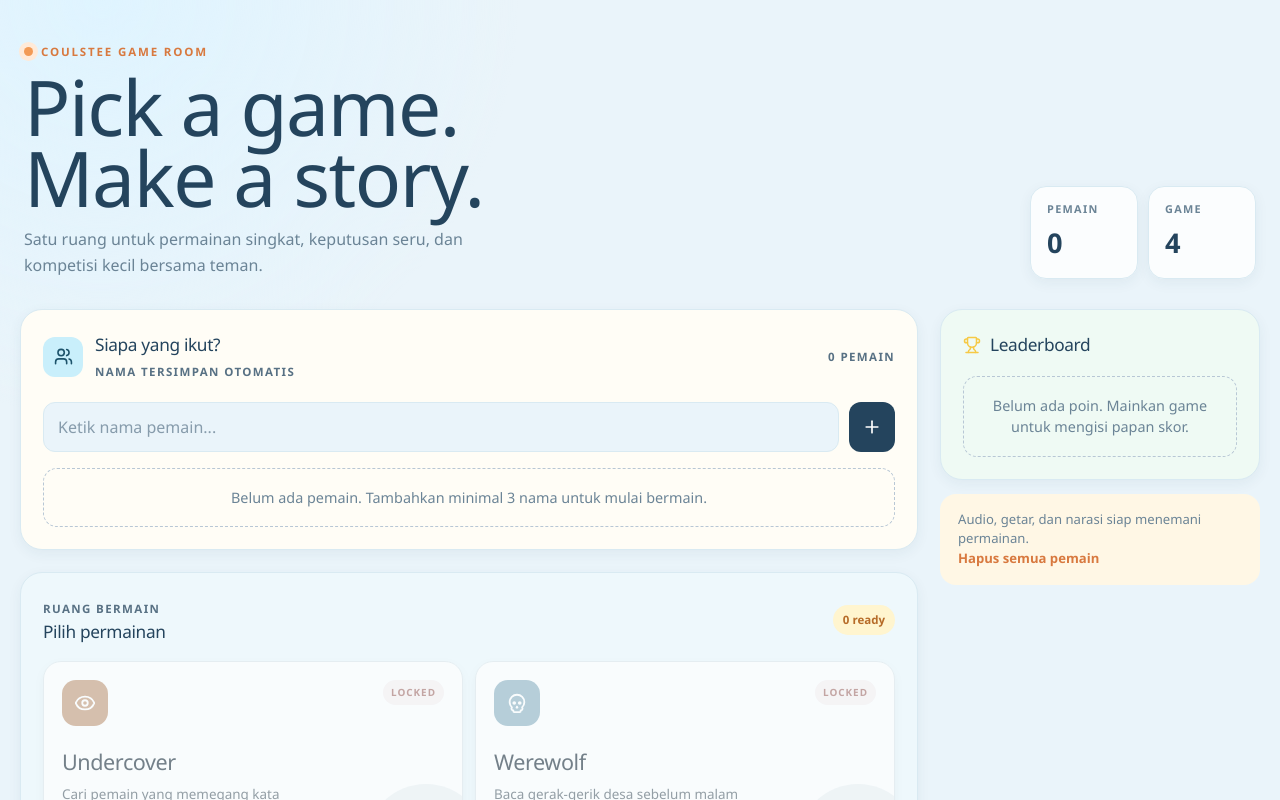
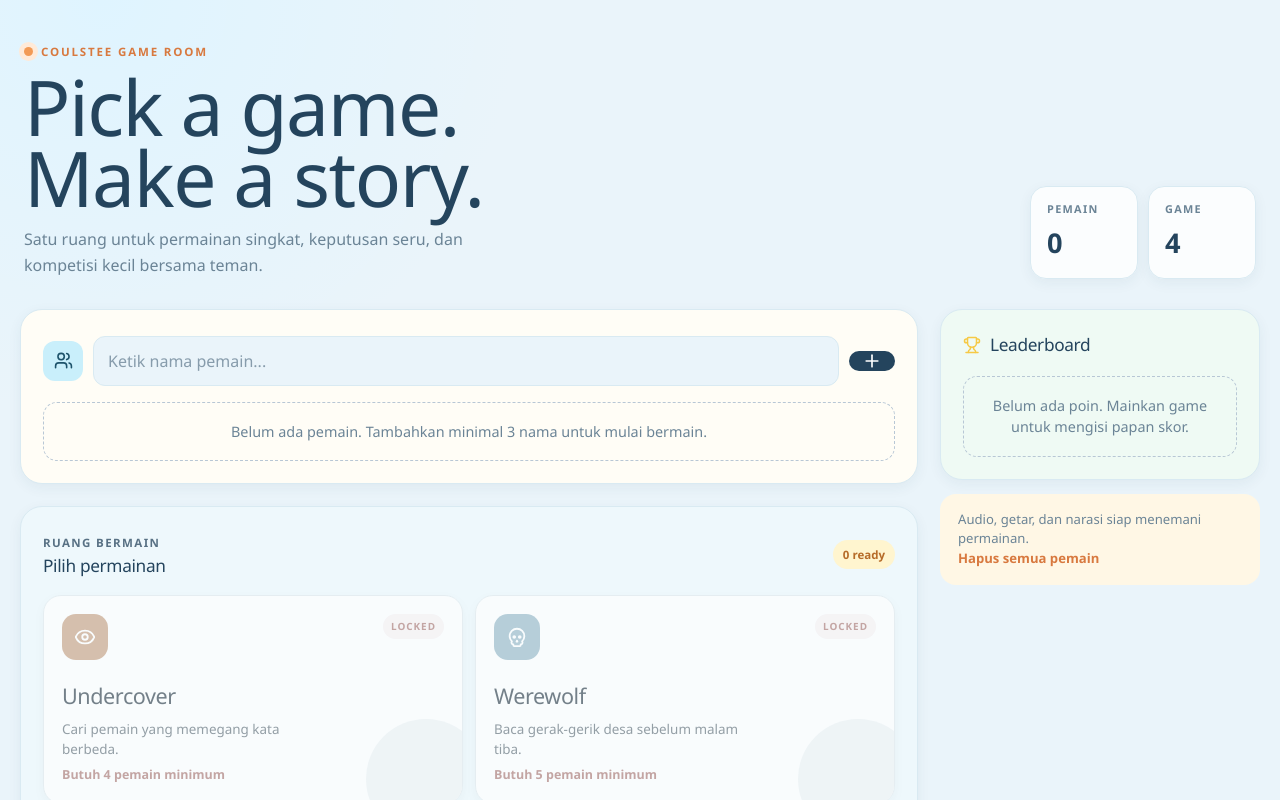
Before and after one commit to SultanEdu/game_project_coulstee, a React (Vite) app: page / in a window 1280 px wide. Shown: the top 800 px of the page. Built offline with nearby package versions, Linux system fonts and the light colour scheme.

Commit message:
dashboard

```diff
--- a/src/components/game/PlayerSetup.tsx
+++ b/src/components/game/PlayerSetup.tsx
@@ -1,5 +1,5 @@
 import { useState } from 'react'
-import { Plus, X } from 'lucide-react'
+import { Plus, Users, X } from 'lucide-react'
 import { usePlayers, type Player } from '@/lib/game/store'
 
 export function PlayerSetup() {
@@ -17,6 +17,7 @@ export function PlayerSetup() {
   return (
     <>
       <div className="players-form">
+        <span className="section-icon" aria-hidden="true"><Users size={19} /></span>
         <input value={name} onChange={(event) => setName(event.target.value)} onKeyDown={(event) => event.key === 'Enter' && add()} placeholder="Ketik nama pemain..." className="players-input" aria-label="Nama pemain" />
         <button onClick={add} className="icon-button" aria-label="Tambah pemain"><Plus size={20} /></button>
       </div>
--- a/src/routes/index.tsx
+++ b/src/routes/index.tsx
@@ -1,5 +1,5 @@
 import { createFileRoute, Link } from '@tanstack/react-router'
-import { Bomb, Eye, MapPin, Trophy, Users, Skull } from 'lucide-react'
+import { Bomb, Eye, MapPin, Trophy, Skull } from 'lucide-react'
 import { PlayerSetup } from '@/components/game/PlayerSetup'
 import { usePlayers, useScores } from '@/lib/game/store'
 
@@ -44,10 +44,6 @@ function Index() {
         <div className="dashboard-grid">
           <div className="dashboard-main">
             <section className="dashboard-panel players-panel">
-              <div className="panel-heading">
-                <div className="players-heading"><span className="section-icon"><Users size={19} /></span><div><h2 className="panel-title">Siapa yang ikut?</h2><span className="panel-kicker">Nama tersimpan otomatis</span></div></div>
-                <span className="panel-kicker">{players.length} pemain</span>
-              </div>
               <PlayerSetup />
             </section>
 
--- a/src/styles.css
+++ b/src/styles.css
@@ -62,9 +62,11 @@ h1, h2, h3, .font-display { font-family: var(--font-display); letter-spacing: -0
 .players-panel { padding: 22px; background: #fffdf6; }
 .games-panel { padding: 22px; background: #eef8fc; }
 .leaderboard-panel { padding: 22px; background: #effaf4; }
+.players-panel > .panel-heading { justify-content: flex-start; margin-bottom: 8px; }
 .players-heading { display: flex; align-items: center; gap: 12px; }
 .section-icon { display: grid; place-items: center; width: 40px; height: 40px; border-radius: 12px; color: #1d536b; background: #c9effb; }
-.players-form { display: flex; gap: 10px; margin: 20px 0 16px; }
+.players-form { display: flex; align-items: center; gap: 10px; margin: 4px 0 16px; }
+.players-form .section-icon { flex: 0 0 40px; }
 .players-input { flex: 1; min-width: 0; border: 1px solid var(--line); border-radius: 12px; padding: 12px 14px; color: var(--ink); outline: none; background: var(--canvas); transition: border-color .18s, box-shadow .18s; }
 .players-input:focus { border-color: var(--cyan); box-shadow: 0 0 0 4px rgba(99,188,216,.2); }
 .primary-button, .icon-button { border: 0; color: white; background: var(--ink); transition: transform .18s, background .18s, box-shadow .18s; }
```
